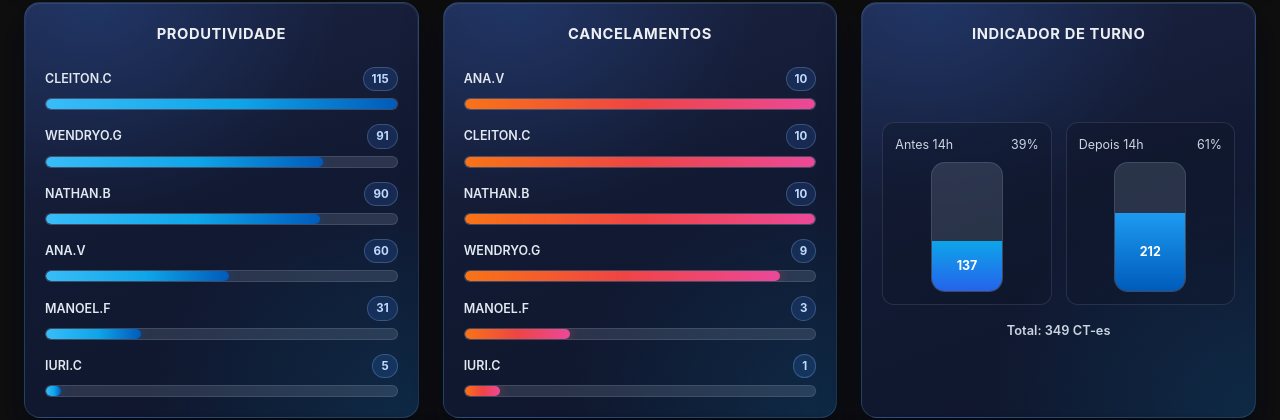
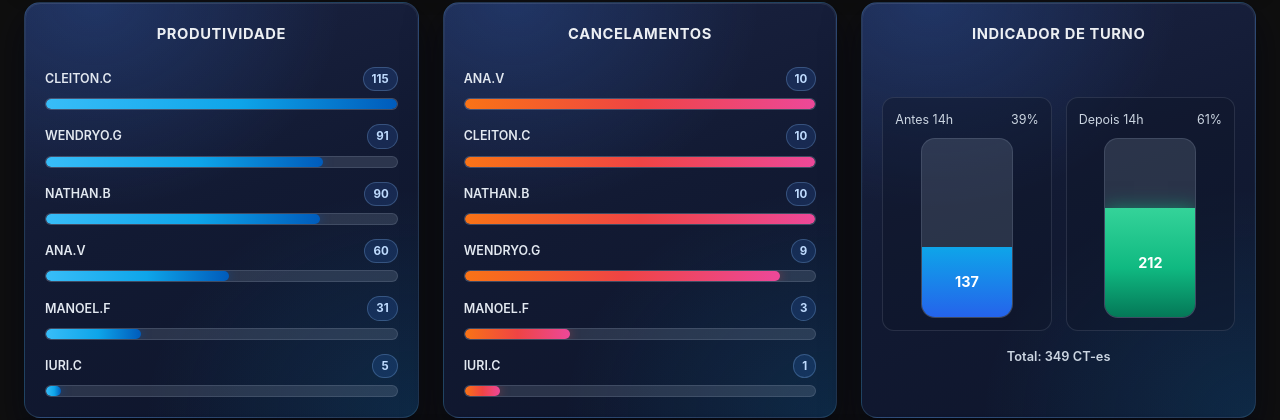
Before and after one commit to nathanbarretosilveira-dev/dash, a React (Vite) app: page / in a window 1280 px wide. Shown: the part 532-952 px from the top of the page. Built offline with nearby package versions, Linux system fonts and the light colour scheme.

Commit message:
Update charts.css

```diff
--- a/src/components/charts.css
+++ b/src/components/charts.css
@@ -175,13 +175,15 @@
 .turno-section {
   display: flex;
   flex-direction: column;
-  gap: 7px;
+  gap: 8px;
   padding: 12px;
   align-items: center;
   border-radius: 12px;
   background: rgba(15, 23, 42, 0.42);
   border: 1px solid rgba(148, 163, 184, 0.18);
+  transition: border-color 0.25s ease, box-shadow 0.25s ease;
 }
+
 
 .turno-info {
   display: flex;
@@ -192,8 +194,8 @@
 }
 
 .turno-bar-wrapper {
-  width: 72px;
-  height: 130px;
+  width: 92px;
+  height: 180px;
   background: rgba(148, 163, 184, 0.2);
   border-radius: 14px;
   overflow: hidden;
@@ -208,7 +210,7 @@
   display: flex;
   align-items: center;
   justify-content: center;
-  font-size: 0.78rem;
+  font-size: 0.9rem;
   font-weight: 700;
   color: #fff;
   transition: height 0.6s ease;
@@ -220,6 +222,11 @@
 
 .turno-bar.depois {
     background: linear-gradient(180deg, #1d9bf0, #005bbb);
+}
+
+.turno-bar.destaque {
+  background: linear-gradient(180deg, #34d399, #10b981 55%, #047857) !important;
+  box-shadow: 0 0 18px rgba(16, 185, 129, 0.6);
 }
 
 .turno-total {
```
